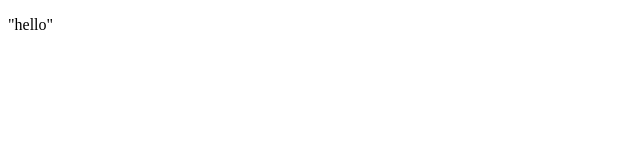
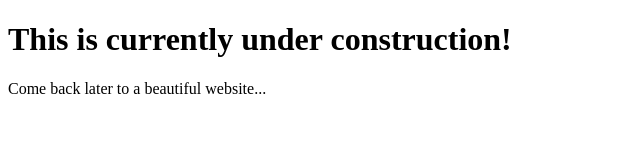
Before and after one commit to JRKalyan/jrkalyan.github.io, a plain HTML site: page index.html in a window 1280 px wide. Shown: the whole page, without its empty margins (0-640 px from the left). Drawn offline with Linux system fonts and the light colour scheme.

Commit message:
page update 2

```diff
--- a/index.html
+++ b/index.html
@@ -1,8 +1,11 @@
 <!DOCTYPE html>
 <html>
-<head></head>
+<head>
+<title>John's website!</title>
+</head>
 <body>
-<p>"hello"</p>
+<h1>This is currently under construction!</h1>
+<p>Come back later to a beautiful website...</p>
 </body>
 
 
```
